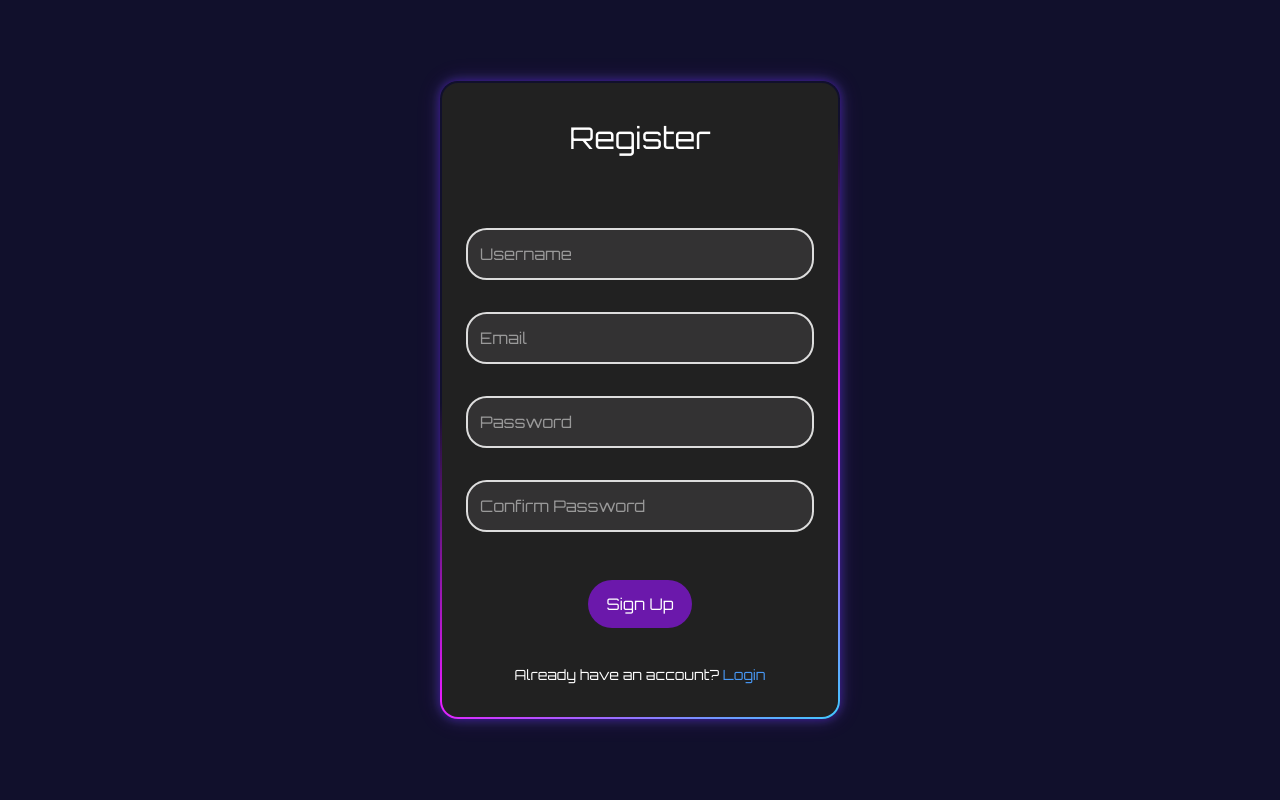
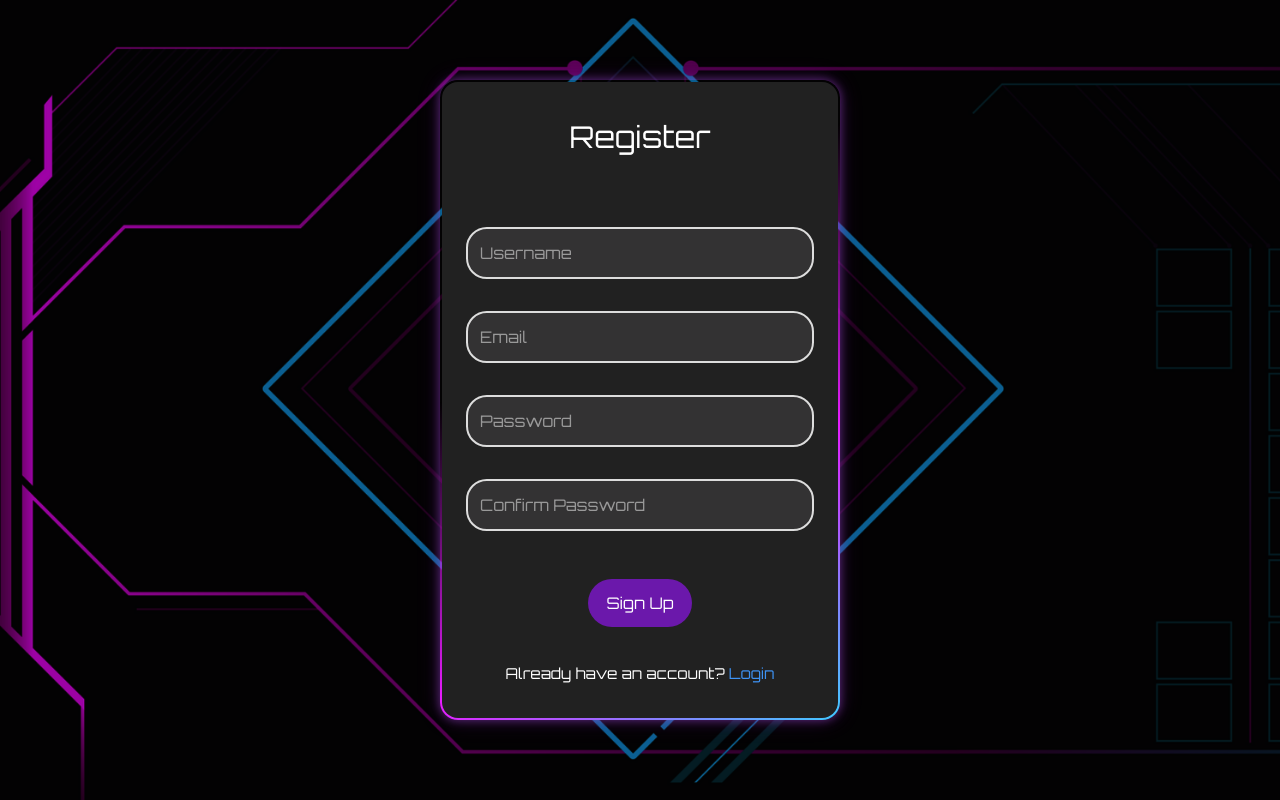
Before and after one commit to Jasmine-Afrem/DaemonView, a Next.js app in the folder frontend/daemonview-fe/: page /register in a window 1280 px wide. Built offline with nearby package versions, Linux system fonts and the light colour scheme; no server answers.

Commit message:
Small frontend updates

```diff
--- a/frontend/daemonview-fe/src/app/login/page.tsx
+++ b/frontend/daemonview-fe/src/app/login/page.tsx
@@ -11,12 +11,15 @@ const Container = styled.div`
   justify-content: center;
   align-items: center;
   height: 100vh;
-  background-color:rgb(17, 16, 44);
+  background-image: url('/images/background.png');
+  background-size: cover;
+  background-position: center;
+  background-repeat: no-repeat;
 `;
 
 const FormWrapper = styled.div`
   width: 400px;
-  background: linear-gradient(#212121, #212121) padding-box,
+  background: linear-gradient(#212121,rgb(33, 33, 33)) padding-box,
               linear-gradient(145deg, transparent 35%, #e81cff, #40c9ff) border-box;
   border: 2px solid transparent;
   padding: 32px 24px;
@@ -34,14 +37,13 @@ const FormWrapper = styled.div`
 
   /* Add subtle glowing effect */
   box-shadow:
-    0 0 8px rgba(104, 0, 255, 0.4),
-    0 0 16px rgba(64, 201, 255, 0.2),
-    0 0 24px rgba(232, 28, 255, 0.15);
+    0 0 8px rgba(190, 75, 243, 0.4),
+    0 0 16px rgba(91, 57, 182, 0.2),
+    0 0 24px rgba(237, 73, 255, 0.15);
 `;
 
 
 const Title = styled.h2`
-  margin-bottom: 1rem;
   text-align: center;
   color: white;
   font-size: 30px;
@@ -55,7 +57,22 @@ const Input = styled.input`
   border-radius: 1.3rem;
   font-size: 1rem;
   margin-bottom: 2rem;
-  background-color:rgb(51, 50, 51);
+  background-color: rgb(51, 50, 51);
+  color: white;
+  transition: all 0.3s ease;
+
+  &:focus {
+    outline: none;
+    border-color: rgb(210, 206, 224);
+    box-shadow: 0 0 8px rgba(255, 255, 255, 0.8);
+  }
+
+  &:-webkit-autofill {
+    background-color: rgb(51, 50, 51) !important;
+    -webkit-box-shadow: 0 0 0px 1000px rgb(51, 50, 51) inset;
+    -webkit-text-fill-color: white !important;
+    transition: background-color 5000s ease-in-out 0s;
+  }
 `;
 
 const Button = styled.button`
@@ -88,11 +105,15 @@ const Links = styled.div`
   text-align: center;
 
   a {
-    color:rgb(72, 153, 247);
+    color: rgb(62, 147, 245);
     text-decoration: none;
+    transition: all 0.3s ease;
+    display: inline-block;
 
     &:hover {
       text-decoration: underline;
+      text-shadow: 0 0 10px rgba(62, 147, 245, 0.8);
+      transform: scale(1.05);
     }
   }
 `;
--- a/frontend/daemonview-fe/src/app/register/page.tsx
+++ b/frontend/daemonview-fe/src/app/register/page.tsx
@@ -10,7 +10,10 @@ const Container = styled.div`
   justify-content: center;
   align-items: center;
   height: 100vh;
-  background-color: rgb(17, 16, 44);
+  background-image: url('/images/background.png');
+  background-size: cover;
+  background-position: center;
+  background-repeat: no-repeat;
 `;
 
 const FormWrapper = styled.div`
@@ -32,9 +35,9 @@ const FormWrapper = styled.div`
   height: auto;
 
   box-shadow:
-    0 0 8px rgba(104, 0, 255, 0.4),
-    0 0 16px rgba(64, 201, 255, 0.2),
-    0 0 24px rgba(232, 28, 255, 0.15);
+    0 0 8px rgba(190, 75, 243, 0.4),
+    0 0 16px rgba(91, 57, 182, 0.2),
+    0 0 24px rgba(237, 73, 255, 0.15);
 `;
 
 const Title = styled.h2`
@@ -52,6 +55,21 @@ const Input = styled.input`
   font-size: 1rem;
   margin-bottom: 2rem;
   background-color: rgb(51, 50, 51);
+  color: white;
+  transition: all 0.3s ease;
+
+  &:focus {
+    outline: none;
+    border-color: rgb(210, 206, 224);
+    box-shadow: 0 0 8px rgba(255, 255, 255, 0.8);
+  }
+
+  &:-webkit-autofill {
+    background-color: rgb(51, 50, 51) !important;
+    -webkit-box-shadow: 0 0 0px 1000px rgb(51, 50, 51) inset;
+    -webkit-text-fill-color: white !important;
+    transition: background-color 5000s ease-in-out 0s;
+  }
 `;
 
 const Button = styled.button`
@@ -82,13 +100,18 @@ const Button = styled.button`
 const Links = styled.div`
   margin-top: 1rem;
   text-align: center;
+  font-size: 15px;
 
   a {
-    color: rgb(72, 153, 247);
+    color: rgb(62, 147, 245);
     text-decoration: none;
+    transition: all 0.3s ease;
+    display: inline-block;
 
     &:hover {
       text-decoration: underline;
+      text-shadow: 0 0 10px rgba(62, 147, 245, 0.8);
+      transform: scale(1.05);
     }
   }
 `;
```
Also changed, not shown: frontend/daemonview-fe/public/images/background.png (added).
